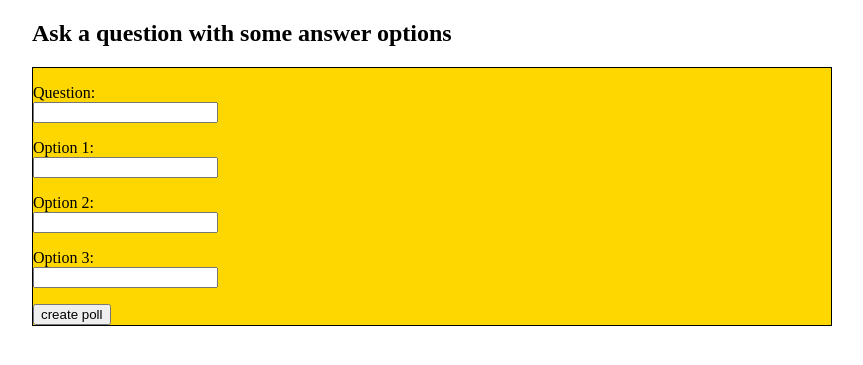
After one commit to Iltsukka/Keskustelu-blogi-sovellus, a Flask app: page /newpoll in a window 1280 px wide. The commit adds this page. Shown: the top 365 px of the page, without its empty margins (208-1071 px from the left). Run offline with Flask 3, Linux system fonts and the light colour scheme.

Commit message:
Add templates and routes for polls and choices, modify schema

```diff
--- a/app.py
+++ b/app.py
@@ -159,3 +159,28 @@ def change_topic(id):
         return redirect('/user_posts')
     except:
         return render_template('error.html', error_message='Something went wrong trying to edit blog topic')
+
+@app.route('/polls')
+def polls():
+    return render_template('polls.html')
+
+@app.route('/newpoll')
+def new_poll():
+    return render_template('new_poll.html')
+
+@app.route('/create_poll', methods=['POST'])
+def create_poll():
+    try:
+        question = request.form['question']
+        sql = text('INSERT INTO polls (questions, created_at) VALUES (:question, NOW()) RETURNING id')
+        result = db.session.execute(sql, {"question":question})
+        question_id = result.fetchone()[0]
+        options = request.form.getlist('option')
+        for option in options:
+            if option != '':
+                sql2 = text('INSERT INTO options (poll_id, option) VALUES (:question_id, :option)')
+                db.session.execute(sql2, {"question_id":question_id, "option":option})
+        db.session.commit()
+        return redirect('/polls')
+    except:
+        return render_template('error.html', error_message='Something went wrong creating the poll')
--- a/templates/layout.html
+++ b/templates/layout.html
@@ -14,6 +14,7 @@
     <nav>
         <li><a href="/">Frontpage</a></li>
         <li><a href="/user_posts">My posts</a></li>
+        <li><a href="/polls">Polls</a></li>
     </nav>
     {% endif %}
     <div class="content">
--- /dev/null
+++ b/templates/new_poll.html
@@ -0,0 +1,29 @@
+{% extends 'layout.html' %}
+{% block title %}
+Ask a question with some answer options
+{% endblock %}
+{% block content %}
+<form action="/create_poll", method="POST">
+    <p>
+        Question:
+        <br>
+        <input type="text" name="question">
+    </p>
+    <p>
+        Option 1:
+        <br>
+        <input type="text" name="option">
+    </p>
+    <p>
+        Option 2:
+        <br>
+        <input type="text" name="option">
+    </p>
+    <p>
+        Option 3:
+        <br>
+        <input type="text" name="option">
+    </p>
+    <input type="submit" value="create poll">
+</form>
+{% endblock %}
```
Also changed, not shown: schema.sql (+12 -0 lines), templates/polls.html (added, +7 -0 lines).
